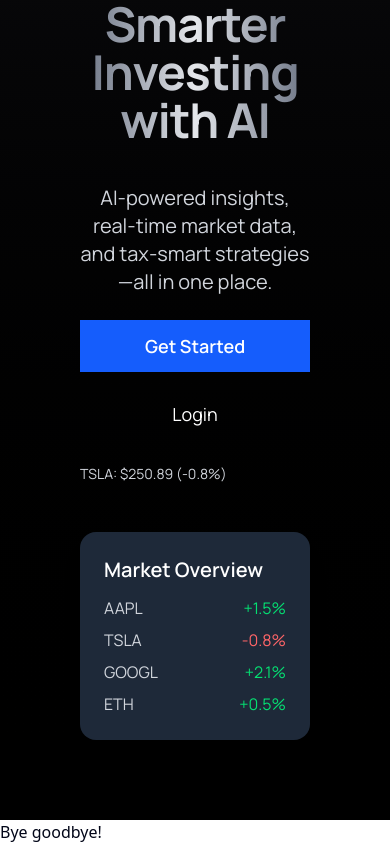
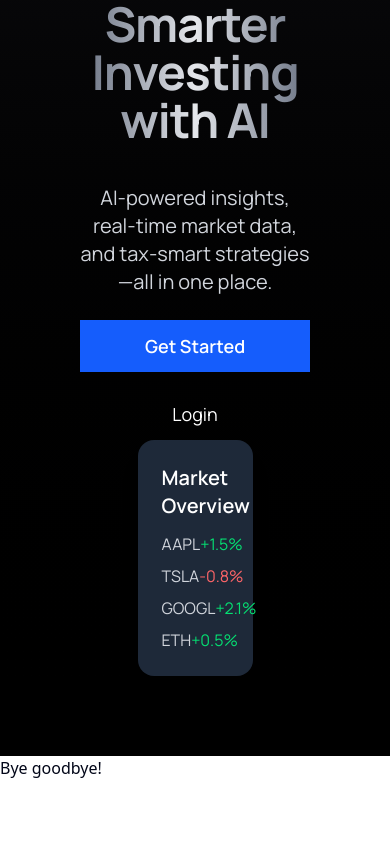
Before and after one commit to meetsuthar27/IngeniousHackathon6, a Next.js app in the folder smart-spender/: page /hero in a window 390 px wide. Shown: the part 881-1725 px from the top of the page. After the commit the page ends 1661 px from the top, so only its background shows below. Built offline with nearby package versions, Linux system fonts and the light colour scheme.

Commit message:
Solved Dependency

```diff
--- a/smart-spender/src/app/(home)/hero/page.tsx
+++ b/smart-spender/src/app/(home)/hero/page.tsx
@@ -32,8 +32,8 @@ export default function HeroSection() {
         <div className="bg-[var(--acc)]  blur-[10rem] opacity-40 w-[1000px] h-[500px] rounded-full"></div>
       </div>
       <AnimatedContent
-        distance={450}
-        direction="vertical"
+        distance={100}
+        direction="horizontal"
         reverse={false}
         config={{ tension: 80, friction: 20 }}
         initialOpacity={0.2}
@@ -82,25 +82,16 @@ export default function HeroSection() {
               </div>
             </Link>
           </div>
-
-          {/* Live Stock Ticker */}
-          <div className="mt-6 flex items-center space-x-3 text-gray-300 text-sm">
-            {/* <FaChartLine className="text-green-400" /> */}
-            <span>
-              {stocks[index].symbol}: ${stocks[index].price} (
-              {stocks[index].change})
-            </span>
-          </div>
         </div>
 
         {/* Right Section - Animated Mockup */}
         <div
-          className="mt-12 md:mt-0 flex justify-center w-full md:w-1/2"
+          className="flex justify-center w-full md:w-1/2"
           // initial={{ opacity: 0, x: 20 }}
           // animate={{ opacity: 1, x: 0 }}
           // transition={{ duration: 1 }}
         >
-          <div className="w-full max-w-md p-6 bg-gray-800 rounded-2xl shadow-xl">
+          <div className="w-full right-0 max-w-2/4 p-6 bg-gray-800 rounded-2xl shadow-xl">
             <h3 className="text-xl font-semibold text-white">
               Market Overview
             </h3>
```
Also changed, not shown: 1 other file (tests, documents, lock files or other folders).
